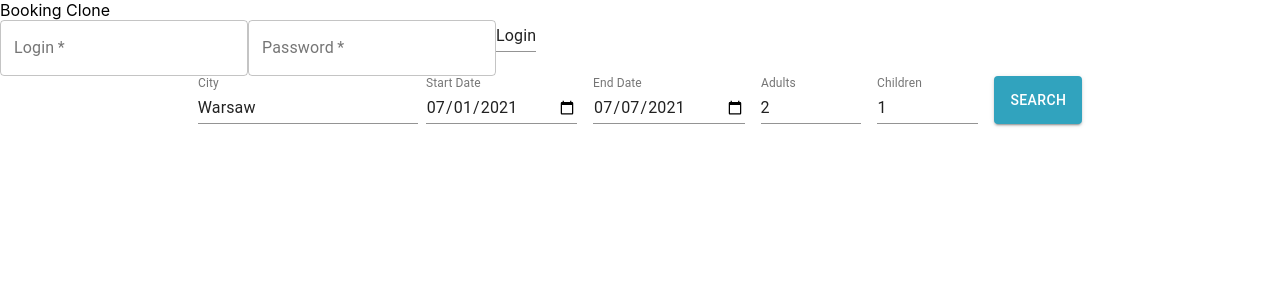
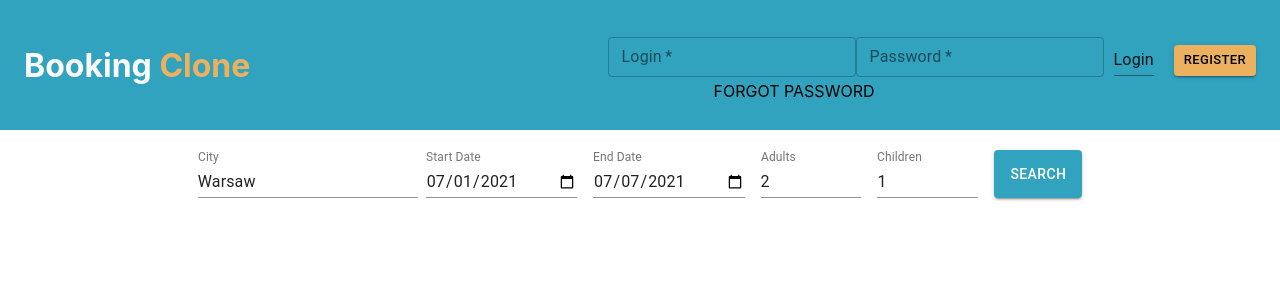
Before and after one commit to hoolek77/booking-clone-Web, a React (Create React App) app: page / in a window 1280 px wide. Shown: the top 300 px of the page. Built offline with nearby package versions, Linux system fonts and the light colour scheme.

Commit message:
Closes #4
* add grid and container

* change color

* add margin bottom

* fix

```diff
--- a/src/components/Login.jsx
+++ b/src/components/Login.jsx
@@ -2,6 +2,8 @@ import React from 'react'
 import { TextField, Input, CircularProgress } from '@material-ui/core'
 import { fetchData, saveCookie, loadUserInfo } from '../utils'
 import { COOKIE_TOKEN } from '../constants'
+import '../content/css/login.css'
+import Button from '@material-ui/core/Button'
 
 export class Login extends React.Component {
   constructor(props) {
@@ -64,22 +66,44 @@ export class Login extends React.Component {
           id="outlined-basic"
           label="Login"
           type="email"
+          size="small"
           variant="outlined"
           onChange={(e) => this.handleEmailChange(e)}
           noValidate
           required
+          margin="dense"
+          color="secondary"
         />
         <TextField
           id="outlined-basic"
           label="Password"
           type="password"
+          size="small"
           variant="outlined"
           onChange={(e) => this.handlePasswordChange(e)}
           noValidate
           required
+          margin="dense"
+          color="secondary"
         />
         {!this.state.logging ? (
-          <Input type="submit" value="Login" />
+          <>
+            <Input
+              type="submit"
+              value="Login"
+              margin="dense"
+              className="loginInput"
+              color="secondary"
+            />
+            <Button
+              size="small"
+              variant="contained"
+              color="secondary"
+              style={{ margin: '0 0 0 20px' }}
+            >
+              register
+            </Button>
+          </>
         ) : (
           <CircularProgress />
         )}
--- a/src/components/TopSection.jsx
+++ b/src/components/TopSection.jsx
@@ -2,9 +2,14 @@ import React, { useMemo, useState } from 'react'
 import { COOKIE_TOKEN } from '../constants'
 import { getCookieValue, getUserInfo } from '../utils'
 import { Login } from './Login'
+import Container from '@material-ui/core/Container'
+import Grid from '@material-ui/core/Grid'
+import Button from '@material-ui/core/Button'
+import '../content/css/topSection.css'
 
 export const TopSection = () => {
   const [userInfo, setUserInfo] = useState({})
+  console.log(userInfo)
   const [isLoggedIn, setIsLoggedIn] = useState(false)
 
   useMemo(() => {
@@ -18,16 +23,85 @@ export const TopSection = () => {
     }
   }, [])
 
+  const logout = () => {
+    localStorage.clear('userInfo')
+  }
+
   return (
-    <div id="TopSection">
-      <div>Booking Clone</div>
+    <div
+      id="TopSection"
+      style={{ padding: '5px 0 5px 0', marginBottom: '20px' }}
+    >
+      <Container fixed>
+        <Grid
+          container
+          justify="space-around"
+          alignItems="center"
+          style={{
+            height: '15vh',
+          }}
+        >
+          <Grid item xs={3}>
+            <div className="loginHeader">
+              Booking <span className="loginHeaderSpan">Clone</span>
+            </div>
+          </Grid>
+          <Grid item xs={9}>
+            <Grid
+              container
+              direction="row"
+              justify="flex-end"
+              alignItems="center"
+            >
               {isLoggedIn ? (
-        <div>
+                <div className="loginUserInfo">
                   Willkommen {userInfo.firstName} {userInfo.lastName} !
                 </div>
               ) : (
                 <Login />
               )}
+            </Grid>
+            <Grid
+              container
+              direction="row"
+              justify="flex-end"
+              alignItems="center"
+            >
+              {isLoggedIn ? (
+                <Grid
+                  container
+                  direction="row"
+                  justify="flex-end"
+                  alignItems="center"
+                >
+                  <Button size="small" variant="contained" color="secondary">
+                    {userInfo.role} panel
+                  </Button>
+                  <Button
+                    size="small"
+                    variant="contained"
+                    onClick={logout}
+                    color="secondary"
+                  >
+                    logout
+                  </Button>
+                </Grid>
+              ) : (
+                <Grid
+                  container
+                  direction="row"
+                  justify="center"
+                  alignItems="center"
+                >
+                  <a href="#" className="loginForgotPassword">
+                    FORGOT PASSWORD
+                  </a>
+                </Grid>
+              )}
+            </Grid>
+          </Grid>
+        </Grid>
+      </Container>
     </div>
   )
 }
--- /dev/null
+++ b/src/content/css/login.css
@@ -0,0 +1,9 @@
+.loginInput {
+  margin-top: 18px;
+  margin-left: 10px;
+}
+
+.loginUserInfo {
+  font-size: 18px;
+  margin-bottom: 10px;
+}
--- /dev/null
+++ b/src/content/css/topSection.css
@@ -0,0 +1,18 @@
+#TopSection {
+  background-color: #31a3be;
+}
+
+.loginHeader {
+  font-size: 32px;
+  font-weight: bold;
+  color: #fafafa;
+}
+
+.loginHeaderSpan {
+  color: #ebb15f;
+}
+
+.loginForgotPassword {
+  color: inherit; /* blue colors for links too */
+  text-decoration: inherit; /* no underline */
+}
```
Lines whose indentation alone changed are shown as unchanged.
